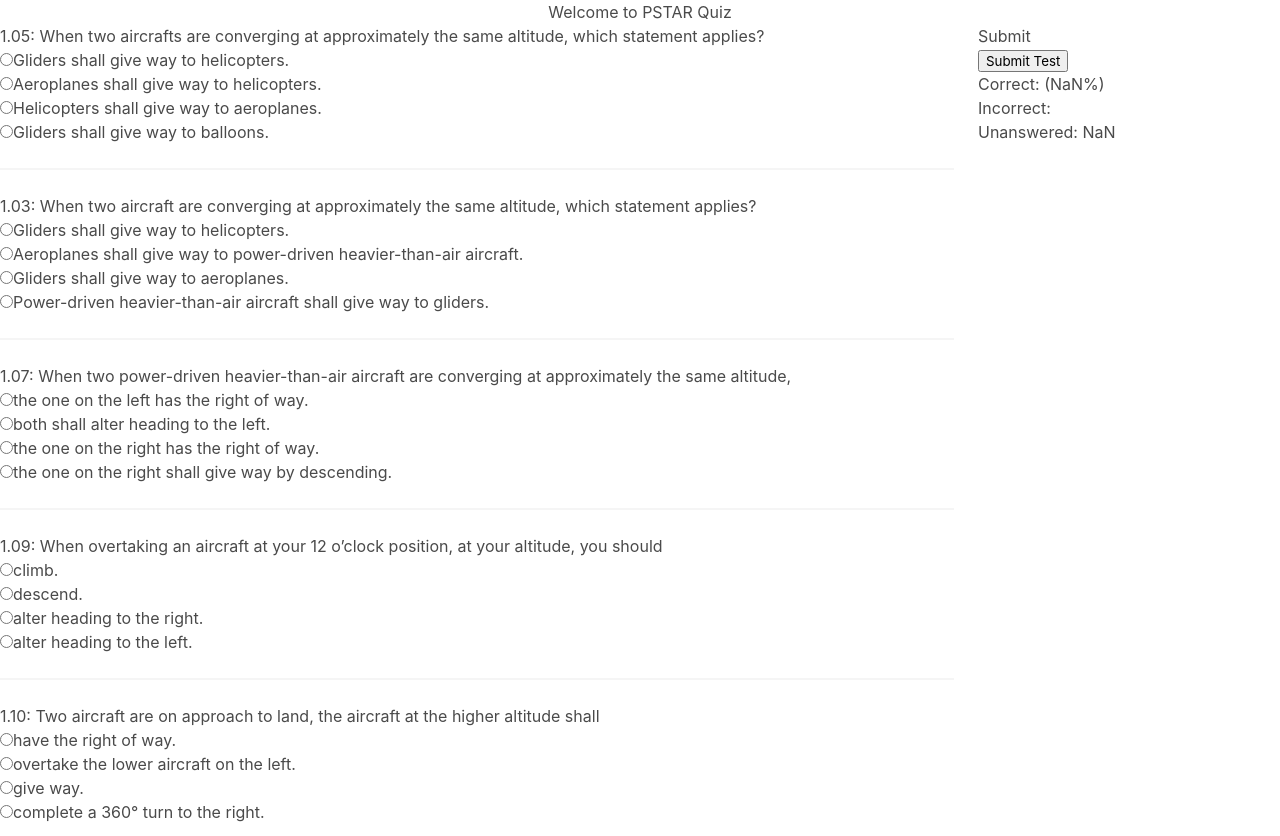
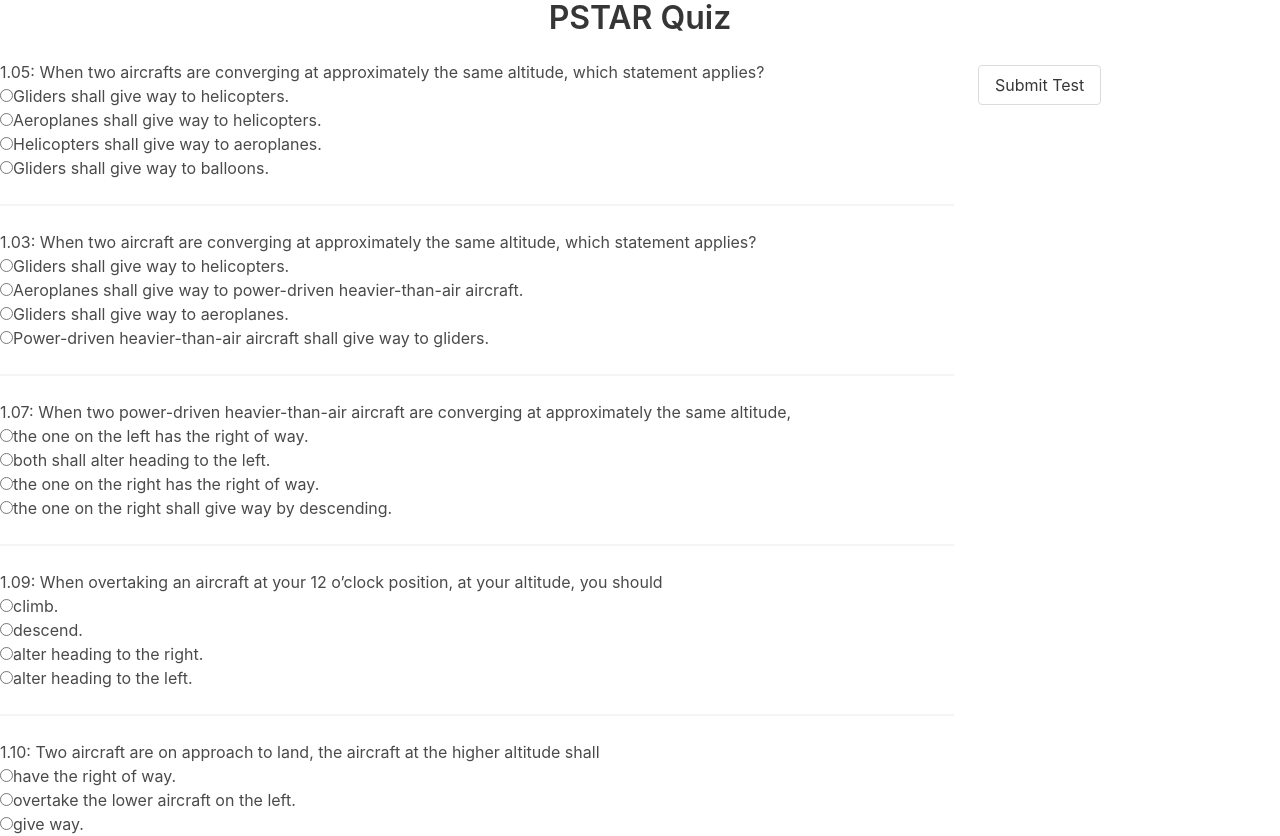
Before and after one commit to baronalloway/pstar-pro, a React (Create React App) app: page / in a window 1280 px wide. Shown: the top 836 px of the page. Built offline with nearby package versions, Linux system fonts and the light colour scheme.

Commit message:
logic to show right and wrong questions, plus some more basic styling

```diff
--- a/src/App.js
+++ b/src/App.js
@@ -55,6 +55,7 @@
     var showDiv = { visibility: "visible" };
 
     const updateWorksheet = (name, id) => {
+        updateTestSubmitted(false);
 
         var tempResponses = responses;
         tempResponses[name] = id;
@@ -66,11 +67,12 @@
     const renderedQuestions = questions.map((question, index) => {
 
 
-        return (<Question q={question} key={index} answerChanged={updateWorksheet} />);
+        return (<Question q={question} key={index} answerChanged={updateWorksheet} testSubmitted={testSubmitted} />);
     });
 
 
     const gradeTest = () => {
+        updateTestSubmitted(true);
         var finalScore = 0;
         var numIncorrect = 0;
         //iterate through the score sheet that is submitted through the test
@@ -94,20 +96,20 @@
 
     return (
         <div>
-            <h1><center>Welcome to PSTAR Quiz</center></h1>
+            <h1 className="title"><center>PSTAR Quiz</center></h1>
 
             <div className="columns">
                 <div className="column is-three-quarters">{renderedQuestions}</div>
 
                 <div className="column is-one-quarter">
-                    <div className="sticky"><h2>Submit</h2>
-                        <button onClick={gradeTest}>Submit Test</button>
-                        <div>Correct: {score['finalScore']} ({parseInt((score['finalScore']/70)*100)}%)
+                    <div className="sticky" style={{paddingTop: 5}}>
+                        <button className="button" onClick={gradeTest}>Submit Test</button>
+                       {testSubmitted && <div>Correct: {score['finalScore']} ({parseInt((score['finalScore']/70)*100)}%)
                         <br/>
                         Incorrect: {score['numIncorrect']}
                         <br/>
                         Unanswered: {70-(score['finalScore']+score['numIncorrect'])}
-                        </div>
+                        </div>}
                     </div>
                 </div>
             </div>
--- a/src/Question.js
+++ b/src/Question.js
@@ -2,27 +2,50 @@
 import './style-questions.css';
 
 
+function Question({ q, answerChanged, testSubmitted }) {
+    const [isCorrect, updateIsCorrect] = useState(false);
 
 
-function Question({ q, answerChanged }) {
-
-    const handleClick = (e)=>{
+    const handleClick = (e) => {
         var name = e.target.name;
         var value = e.target.value;
-        answerChanged(name,value);
+
+        if (parseInt(q['answer_key']) === (parseInt(value) + 1)) {
+            updateIsCorrect(true);
+        }
+        else {
+            updateIsCorrect(false);
+        }
+
+
+        answerChanged(name, value);
     }
 
-    const choices = q.question_choice.map((choice,index)=>{
-       return(<div onChange={handleClick} key={index}><input type="radio" value={index} name={q.question_number}/>
-       <label>{choice}</label></div>);
+    const checkSubmitted = () => {
+        if (testSubmitted) {
+            if(isCorrect){
+                return 'right';
+            }
+            else{
+                return 'wrong';
+            }
+        }
+        else{
+            return 'normal';
+        }
+    }
+
+    const choices = q.question_choice.map((choice, index) => {
+        return (<div onChange={handleClick} key={index}><input type="radio" value={index} name={q.question_number} />
+            <label>{choice}</label></div>);
     });
 
 
     return (
-        <div>
+        <div className={checkSubmitted()}>
             <h2>{q.question_number}: {q.question_text}</h2>
-           <div>{choices}</div>
-           <hr></hr>
+            <div>{choices}</div>
+            <hr></hr>
         </div>);
 }
 export default Question;
--- a/src/style-questions.css
+++ b/src/style-questions.css
@@ -5,7 +5,7 @@
     background-color:green;
 }
 .normal{
-    color: black;
+    background-color: transparent;
 }
 .unanswered{
     background-color: grey;
```
